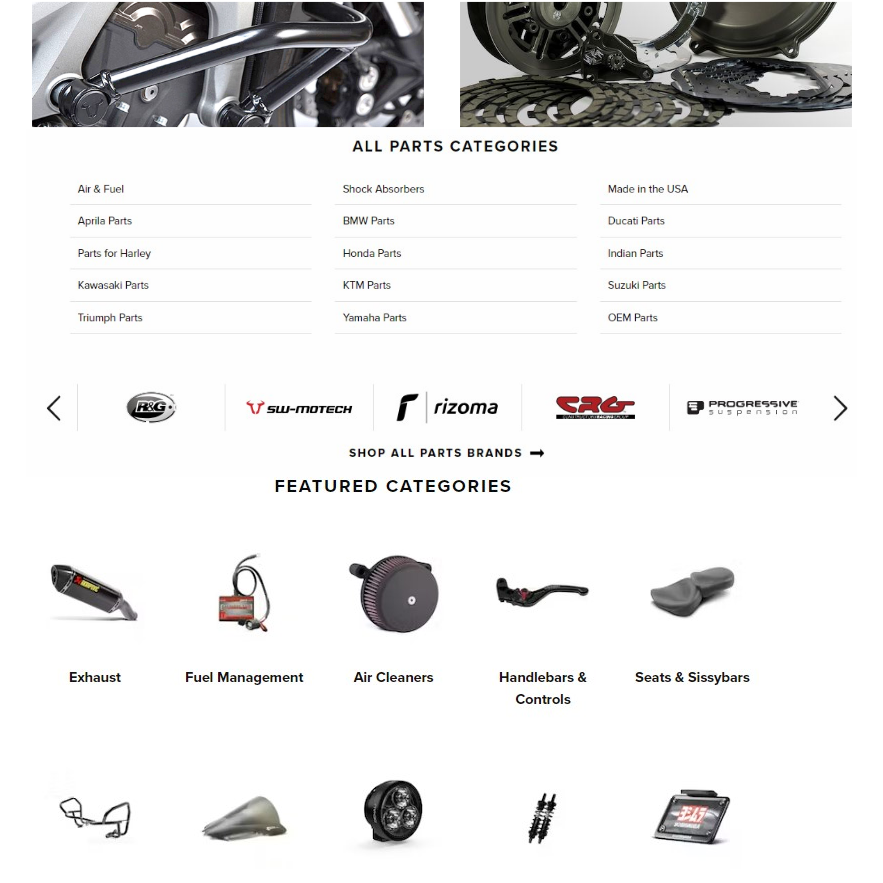
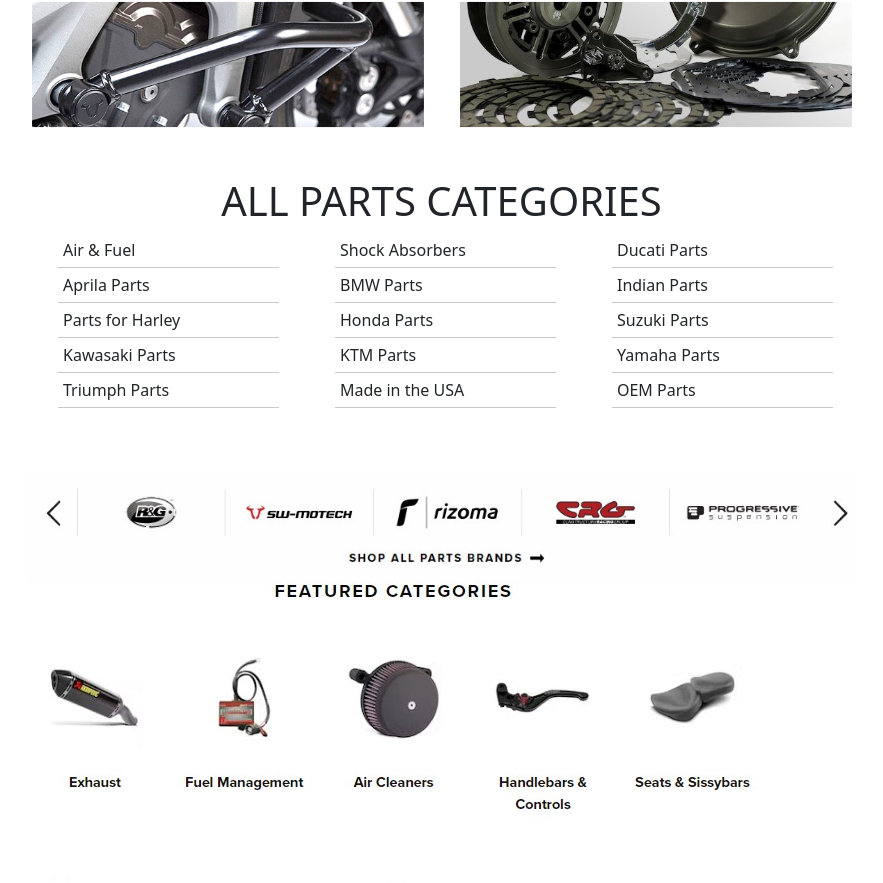
Before and after one commit to hoseindig/next13.2-moto-shop, a Next.js app: page / in a window 1280 px wide. Shown: the part 806-1689 px from the top of the page, without its empty margins (56-939 px from the left). Built offline with nearby package versions, Linux system fonts and the light colour scheme.

Commit message:
ALL PARTS CATEGORIES

```diff
--- a/components/all-parts-categories.jsx
+++ b/components/all-parts-categories.jsx
@@ -1,9 +1,74 @@
-const AllCartsCategories = () => {
+import styles from "../src/styles/AllPartsCategories.module.css";
+import { Container, Row, Col } from "react-bootstrap";
+
+const AllPartsCategories = () => {
+  const myArray = [
+    [
+      "Air & Fuel",
+      "Aprila Parts",
+      "Parts for Harley",
+      "Kawasaki Parts",
+      "Triumph Parts",
+    ],
+    [
+      "Shock Absorbers",
+      "BMW Parts",
+      "Honda Parts",
+      "KTM Parts",
+      "Made in the USA",
+    ],
+    [
+      "Ducati Parts",
+      "Indian Parts",
+      "Suzuki Parts",
+      "Yamaha Parts",
+      "OEM Parts",
+    ],
+  ];
   return (
     <>
-      <img src="images/part-category.jpg" alt="" />
+      <div className={styles.partBoxMain + " py-5"}>
+        {/* <img src="images/part-category.jpg" alt="" /> */}
+        <h1>ALL PARTS CATEGORIES</h1>
+        <Row className={styles.partBox}>
+          <Col md={4}>
+            <ul className={styles.listBox}>
+              {myArray[0].map((item, i) => {
+                return (
+                  <li key={i} className={styles.listBoxItem}>
+                    {item}
+                  </li>
+                );
+              })}
+            </ul>
+          </Col>
+          <Col md={4}>
+            <ul className={styles.listBox}>
+              {myArray[1].map((item, i) => {
+                return (
+                  <li key={i} className={styles.listBoxItem}>
+                    {item}
+                  </li>
+                );
+              })}
+            </ul>
+          </Col>
+          <Col md={4}>
+            {" "}
+            <ul className={styles.listBox}>
+              {myArray[2].map((item, i) => {
+                return (
+                  <li key={i} className={styles.listBoxItem}>
+                    {item}
+                  </li>
+                );
+              })}
+            </ul>
+          </Col>
+        </Row>
+      </div>
     </>
   );
 };
 
-export default AllCartsCategories;
+export default AllPartsCategories;
--- a/components/mainBox.jsx
+++ b/components/mainBox.jsx
@@ -3,7 +3,7 @@
 
 // import { Grid } from "@mui/material";
 import CategoryBoxImage from "./imagebox";
-import AllCartsCategories from "./all-parts-categories";
+import AllPartsCategories from "./all-parts-categories";
 import ShopAllPartsBrands from "./ShopAllPartsBrands";
 import FeaturedCategories from "./FEATURED-CATEGORIES";
 import ProductsMainPageSearch from "./productSearch";
@@ -20,7 +20,7 @@
       <Row></Row>
 
       <CategoryBoxImage />
-      <AllCartsCategories />
+      <AllPartsCategories />
       <ShopAllPartsBrands />
       <FeaturedCategories />
     </>
--- /dev/null
+++ b/src/styles/AllPartsCategories.module.css
@@ -0,0 +1,17 @@
+.partBox {
+  display: flex;
+
+  width: 100%;
+}
+.partBoxMain {
+  text-align: center;
+}
+
+.listBox {
+  text-align: left;
+}
+.listBoxItem {
+  text-align: left;
+  padding: 5px;
+  border-bottom: 1px solid rgb(201, 201, 201);
+}
```
